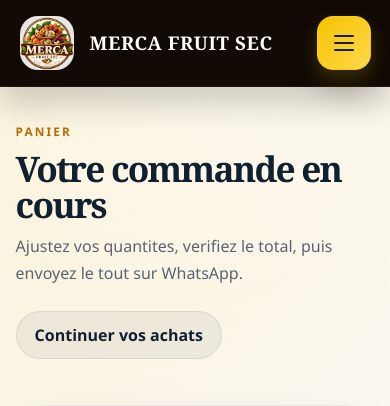
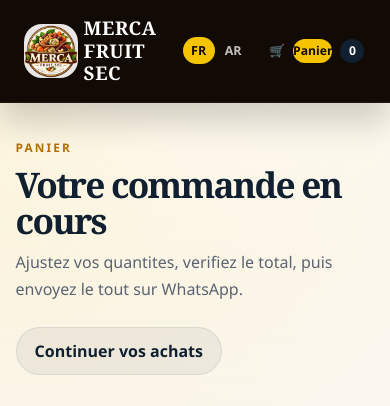
Before and after one commit to moctargoumarattama/MERCA-MARKET-, a Flask app: page /cart in a window 390 px wide. Shown: the top 406 px of the page. Run offline with Flask 3, Linux system fonts and the light colour scheme; data comes from the database, SQL or seed files in the repository; parts of the project's set-up code (start-up, migrations or seed data) failed here and were passed over.

Commit message:
Mise à jour i18n, style et template principal

```diff
--- a/i18n.py
+++ b/i18n.py
@@ -79,8 +79,8 @@ TRANSLATIONS = {
         "modal.close": "Fermer",
         "modal.no_description": "Aucune description disponible.",
         "home.page_title": "Accueil",
-        "home.hero.title": "Une selection variee, commandee en quelques secondes.",
-        "home.hero.subtitle": "Decouvrez nos produits et commandez rapidement sur WhatsApp.",
+        "home.hero.title": "Une sélection variée, commandée en quelques secondes.",
+        "home.hero.subtitle": "Découvrez nos produits et commandez rapidement sur WhatsApp.",
         "home.hero.cta.products": "Voir les produits",
         "home.hero.cta.whatsapp": "WhatsApp",
         "home.search.placeholder": "Rechercher un produit ou une categorie",
--- a/static/css/style.css
+++ b/static/css/style.css
@@ -2266,35 +2266,38 @@ h3,
     align-items: center;
     gap: 10px;
     margin-left: 0;
+    flex-shrink: 0;
 }
 
 .language-switcher {
     display: inline-flex;
     align-items: center;
-    gap: 8px;
+    gap: 4px;
     padding: 4px;
     border-radius: 999px;
-    background: rgba(255, 255, 255, 0.08);
-    border: 1px solid rgba(255, 255, 255, 0.12);
+    background: #120a05;
+    border: 1px solid transparent;
 }
 
 .language-switcher-link {
     display: inline-flex;
     align-items: center;
     justify-content: center;
-    min-width: 42px;
-    padding: 8px 12px;
+    min-width: 40px;
+    padding: 7px 12px;
     border-radius: 999px;
-    background: rgba(255, 255, 255, 0.12);
-    color: #fff;
+    background: transparent;
+    color: rgba(255, 255, 255, 0.75);
     font-weight: 700;
+    font-size: 0.88rem;
     text-decoration: none;
-    transition: background 0.2s ease, color 0.2s ease, transform 0.2s ease;
+    transition: background 0.2s ease, color 0.2s ease;
 }
 
 .language-switcher-link:hover,
 .language-switcher-link:focus-visible {
     background: rgba(255, 255, 255, 0.2);
+    color: #fff;
 }
 
 .language-switcher-link.is-active {
@@ -2306,11 +2309,14 @@ h3,
     display: inline-flex;
     align-items: center;
     gap: 8px;
-    padding: 10px 14px;
+    padding: 9px 16px;
     border-radius: 999px;
-    background: rgba(255, 255, 255, 0.08);
+    background: #120a05;
     color: #fff;
-    border: 1px solid rgba(255, 255, 255, 0.08);
+    border: none;
+    font-weight: 700;
+    font-size: 0.88rem;
+    transition: background 0.2s ease, transform 0.2s ease;
 }
 
 .nav-cart span {
@@ -3533,8 +3539,37 @@ body.modal-open {
 
 @media (max-width: 900px) {
     .header-inner {
-        gap: 12px;
-    }
+        gap: 10px;
+        padding: 12px 4%;
+        flex-wrap: nowrap;
+    }
+
+    .logo {
+        padding: 5px 8px;
+        gap: 6px;
+        flex-shrink: 1;
+        min-width: 0;
+    }
+
+    .logo-img {
+        width: 36px;
+        height: 36px;
+        flex-shrink: 0;
+    }
+
+    .logo-text {
+        display: flex;
+        min-width: 0;
+    }
+
+    .logo-text strong {
+        font-size: 0.72rem;
+        letter-spacing: 0.03em;
+        white-space: normal;
+        line-height: 1.2;
+        word-break: break-word;
+    }
+
 
     .menu-toggle {
         display: inline-flex;
@@ -3582,22 +3617,42 @@ body.modal-open {
     }
 
     .header-actions {
-        width: 100%;
+        width: auto;
         margin-left: 0;
-        display: grid;
-        grid-template-columns: 1fr;
-        gap: 10px;
+        display: flex;
+        flex-direction: row;
+        align-items: center;
+        gap: 6px;
+        flex-shrink: 0;
+    }
+
+    .language-switcher {
+        gap: 2px;
+        padding: 3px;
+    }
+
+    .language-switcher-link {
+        min-width: 32px;
+        padding: 5px 8px;
+        font-size: 0.78rem;
     }
 
     .nav-cart {
-        width: 100%;
+        width: auto;
         justify-content: center;
+        padding: 7px 10px;
+        font-size: 0.78rem;
+    }
+
+    .nav-cart-label {
+        display: none;
     }
 
     .pwa-install-button {
-        width: 100%;
+        width: auto;
         justify-content: center;
     }
+
 
     .hero-visual-frame {
         width: min(100%, 520px);
--- a/templates/base.html
+++ b/templates/base.html
@@ -22,25 +22,7 @@
                 </span>
             </a>
 
-            <button
-                type="button"
-                class="menu-toggle"
-                aria-expanded="false"
-                aria-controls="main-nav"
-                aria-label="{{ t('nav.open_menu') }}"
-                onclick="toggleMobileMenu()"
-            >
-                <span></span>
-                <span></span>
-                <span></span>
-            </button>
-
-            <nav class="nav-panel" id="main-nav">
-                <div class="nav-links">
-                    <a href="{{ url_for('public.index') }}">{{ t('common.home') }}</a>
-                </div>
-
-                <div class="header-actions">
+            <div class="header-actions">
                     <div class="language-switcher" aria-label="{{ t('common.language') }}">
                         {% for code, meta in languages.items() %}
                             <a
@@ -56,8 +38,8 @@
                         {% endfor %}
                     </div>
 
-                    <a class="nav-cart" href="{{ url_for('public.cart') }}">
-                        {{ t('nav.cart') }} <span id="cart-count">0</span>
+                    <a class="nav-cart" href="{{ url_for('public.cart') }}" aria-label="{{ t('nav.cart') }}">
+                        🛒 <span class="nav-cart-label">{{ t('nav.cart') }}</span><span id="cart-count">0</span>
                     </a>
 
                     <button type="button" class="pwa-install-button" data-pwa-install hidden>
@@ -65,7 +47,6 @@
                         <span>{{ t('pwa.install') }}</span>
                     </button>
                 </div>
-            </nav>
         </div>
     </header>
 
```
